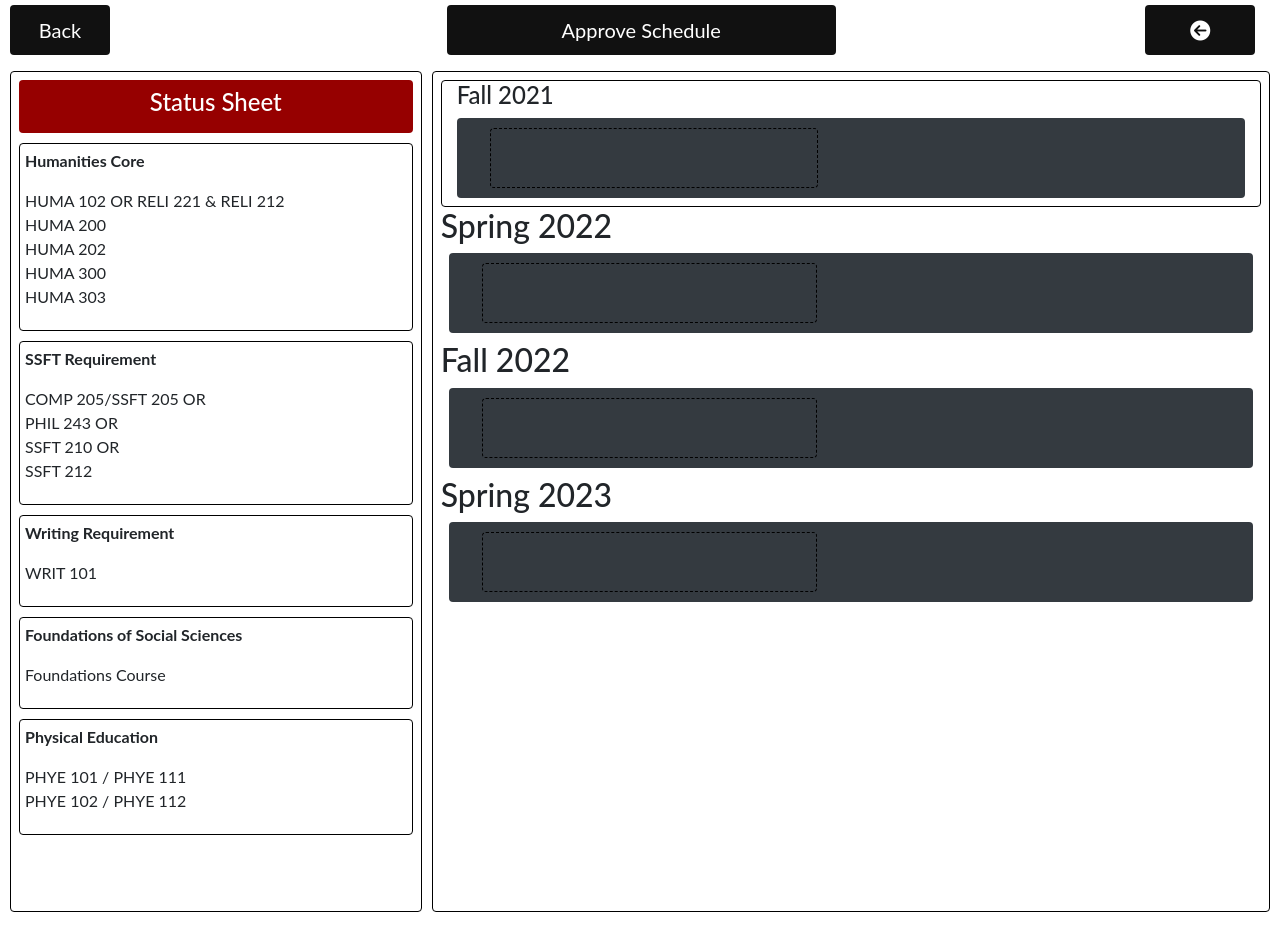
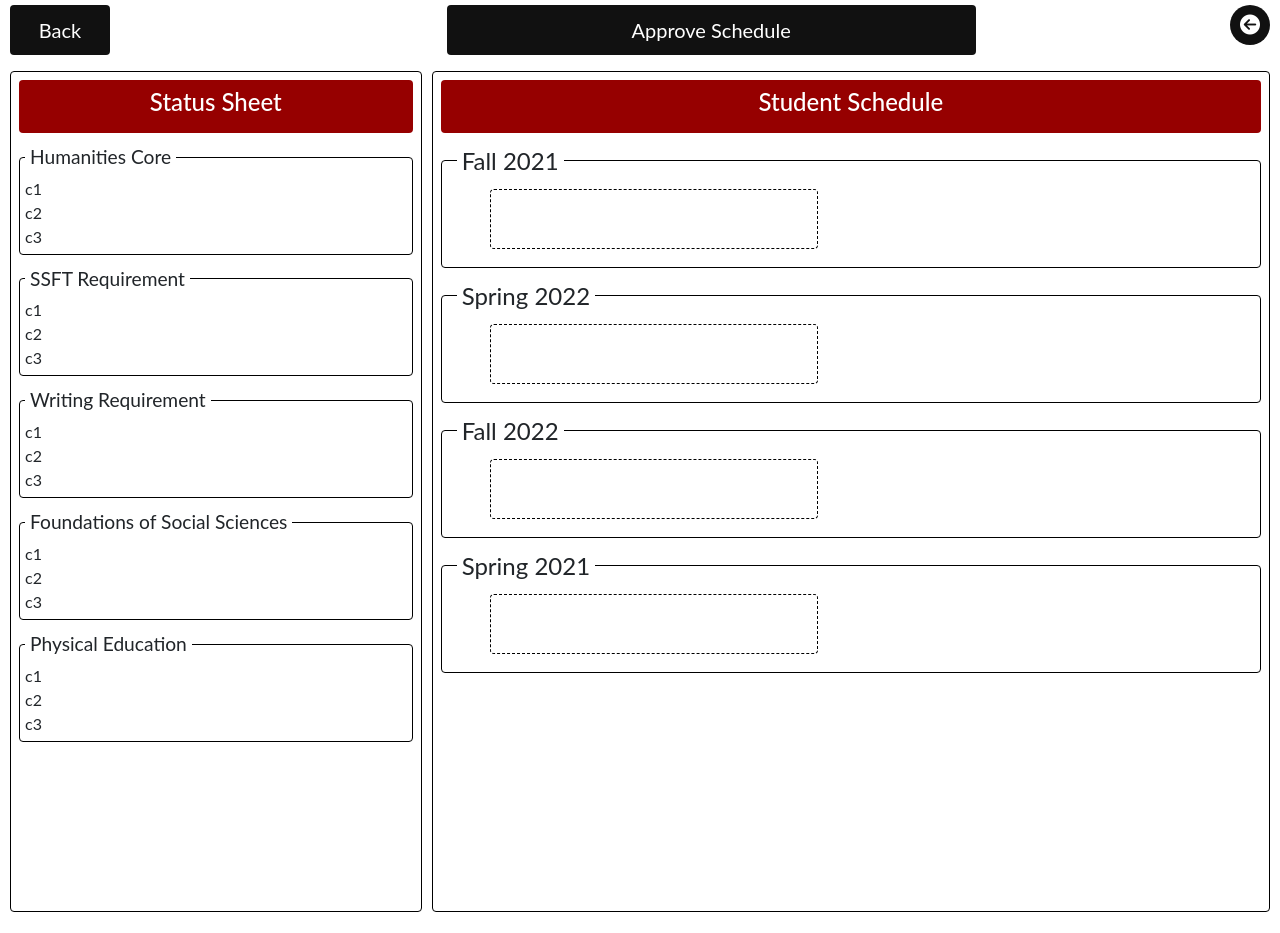
Before and after one commit to redParrot17/Senior-Project-CAZM, a Flask app: page /advisorSchReview/ in a window 1280 px wide. Run offline with Flask 2, Linux system fonts and the light colour scheme; some libraries are stand-ins or nearby versions.

Commit message:
Finished making the advisor review page look nice/much better!

```diff
--- a/server.py
+++ b/server.py
@@ -1,5 +1,9 @@
 from flask import Flask,render_template
+
+''' set app, cache time, and session secret key '''
 app = Flask(__name__)
+app.config['SEND_FILE_MAX_AGE_DEFAULT'] = 0 # no cache
+app.config["SECRET_KEY"] = "!kn4fs%dkl#JED*BKS89" # Secret Key for Sessions
 
 @app.route('/')
 def index():
@@ -11,4 +15,39 @@ def login():
 
 @app.route('/advisorSchReview/')
 def advisorSchReview():
-    return render_template('advisorStudentScheduleReview.html')
+    classes=["Fall 2021","Spring 2022","Fall 2022","Spring 2021"]
+    statusSheet=[
+	{
+		"title":"Humanities Core",
+		"classes": ["c1", "c2", "c3"]
+
+	},
+    {
+		"title":"SSFT Requirement",
+		"classes": ["c1", "c2", "c3"]
+
+	},
+    {
+		"title":"Writing Requirement",
+		"classes": ["c1", "c2", "c3"]
+
+	},
+    {
+		"title":"Foundations of Social Sciences",
+		"classes": ["c1", "c2", "c3"]
+
+	},
+	{
+		"title":"Physical Education",
+		"classes": ["c1", "c2", "c3"]
+
+	}
+]
+    return render_template('advisorStudentScheduleReview.html', classes=classes, statusSheet=statusSheet)
+
+
+if __name__ == "__main__":
+    app.run(debug=True)
+
+# Having debug=True allows possible Python errors to appear on the web page
+# run with $> python server.py
--- a/static/css/advisorStudentSchedule.css
+++ b/static/css/advisorStudentSchedule.css
@@ -14,6 +14,20 @@ body {
   overflow-x: hidden;
   transition: 0.5s;
   padding-top: 10px;
+}
+
+.topLeftRounded{
+  border-top-left-radius: 3px;
+  border-top-right-radius: 0px;
+  border-bottom-left-radius: 0px;
+  border-bottom-right-radius: 0px;
+}
+
+.topRightRounded{
+  border-top-right-radius: 3px;
+  border-top-left-radius: 0px;
+  border-bottom-left-radius: 0px;
+  border-bottom-right-radius: 0px;
 }
 
 .sidebar a {
@@ -38,6 +52,15 @@ body {
 }
 
 .openbtn {
+  font-size: 20px;
+  cursor: pointer;
+  background-color: #111;
+  color: white;
+  padding: 10px 10px;
+  border: none;
+  width: 100%;
+}
+.approvebtn {
   font-size: 20px;
   cursor: pointer;
   background-color: #111;
@@ -102,6 +125,12 @@ body {
 	background-color: #F5F5F5;
 }
 
+#mySidebar{
+  display: flex;
+  flex-flow: column;
+  height: 100%;
+}
+
 
 .row-1{
   flex-shrink: 1;
@@ -125,18 +154,36 @@ body {
 .scheduleContainer{
   background-color: white;
   border: 1px solid black;
+  margin-top: 10px;
+  margin-bottom: 10px;
+  padding-top: 10px;
+
   //data-mdb-perfect-scrollbar='true'
 }
 
+legend {
+    width: auto;
+    padding-left: 5px;
+    padding-right: 5px;
+    margin: 0px;
+}
+
+.StatusSheetTitles{
+  font-size: 1.2rem;
+}
+
 .searchContainer{
-  height: 60%;
+  flex: 1 1 auto;
   width: 90%;
-  background-color: red;
+  background-color: white;
+  display: flex;
+  flex-direction: column;
 }
 .filterContainer{
-  height: 30%;
+  height: auto;
   width: 90%;
   padding: 0;
+  padding-bottom: 10px;
   background-color: white;
 }
 
@@ -304,3 +351,12 @@ border-color: black !important;
 background-color: #960000 !important;
 color: white !important;
 }
+
+.border{
+  border: 1px solid black !important;
+  flex: 1 1 auto;
+}
+
+.form-group{
+  margin-bottom: 0px;
+}
--- a/static/css/drag-drop.css
+++ b/static/css/drag-drop.css
@@ -14,7 +14,7 @@
 .drag_container {
     width: 90%;
     height: 60px;
-    margin: 10px;
+    margin-bottom: 10px;
     border: 1px dashed black;
     display: flex;
     align-items: center;
@@ -26,5 +26,5 @@
     justify-content: center;
 }
 .drag_box_container {
-      /* min-width: 500px; */
+      background-color: white;
 }
--- a/static/js/side-bar.js
+++ b/static/js/side-bar.js
@@ -1,16 +1,16 @@
 function toggleSideBar(event){
-  let btn=event.target;
+  let btn=event.target.parentElement;
   if(btn.classList.contains("selected")){
     document.getElementById("mySidebar").style.width = "0";
     document.getElementById("middle").style.marginRight= "0";
     btn.classList.remove("selected");
-    btn.innerHTML='<i class="fas fa-arrow-circle-left"></i>';
+    btn.innerHTML='<i class=" openbtn fas fa-arrow-circle-left rounded-circle" ></i>';
   }
   else{
     btn.classList.add("selected");
     document.getElementById("mySidebar").style.width = "275px";
     document.getElementById("middle").style.marginRight = "275px";
-    btn.innerHTML='<i class="fas fa-arrow-circle-right"></i>';
+    btn.innerHTML='<i class=" openbtn fas fa-arrow-circle-right rounded-circle" ></i>';
   }
 
 }
--- a/templates/advisorStudentScheduleReview.html
+++ b/templates/advisorStudentScheduleReview.html
@@ -30,41 +30,16 @@
           <div class="SSheaderText rounded p-2">
             <h4> Status Sheet </h4>
           </div>
-          <div class="statusSheetSectionContainer container rounded">
-            <p><b>Humanities Core</b></p>
-            <p>HUMA 102 OR RELI 221 & RELI 212
-              <br /> HUMA 200
-              <br /> HUMA 202
-              <br /> HUMA 300
-              <br /> HUMA 303
-            </p>
-          </div>
 
-          <div class="statusSheetSectionContainer container rounded">
-            <p><b>SSFT Requirement</b></p>
-            <p>COMP 205/SSFT 205  OR
-              <br /> PHIL 243  OR
-              <br /> SSFT 210  OR
-              <br /> SSFT 212
-            </p>
-          </div>
+          {% for item in statusSheet %}
 
-          <div class="statusSheetSectionContainer container rounded">
-            <p><b>Writing Requirement</b></p>
-            <p>WRIT 101
-            </p>
-          </div>
-          <div class="statusSheetSectionContainer container rounded">
-            <p><b>Foundations of Social Sciences</b></p>
-            <p>Foundations Course
-            </p>
-          </div>
-          <div class="statusSheetSectionContainer container rounded">
-            <p><b>Physical Education</b></p>
-            <p>PHYE 101 / PHYE 111
-              <br /> PHYE 102 / PHYE 112
-            </p>
-          </div>
+          <fieldset class="statusSheetSectionContainer container rounded">
+            <legend class="StatusSheetTitles"> {{item.get("title")}}</legend>
+            {%for class in item.get("classes")%}
+                {{class}} <br />
+            {% endfor %}
+          </fieldset>
+          {%endfor%}
         </div>
       <!-- </div> -->
 
@@ -73,45 +48,32 @@
 
     <div class="col" id="middle">
       <div class="row">
-        <div class="col-6">
-          <button class="button openbtn rounded" type="button">Approve Schedule</button>
+        <div class="col-8">
+          <button class="button approvebtn rounded" type="button">Approve Schedule</button>
         </div>
-        <div class="col-2 ml-auto">
+        <div class="ml-auto" onclick="toggleSideBar(event)">
 
           <!-- Sometime the arrow duplicates-->
+        <i class=" openbtn fas fa-arrow-circle-left rounded-circle" ></i>
 
-          <button class="openbtn rounded" onclick="toggleSideBar(event)"><i class="fas fa-arrow-circle-left"></i></button>
+          <!-- <button class="openbtn rounded-circle" onclick="toggleSideBar(event)"><i class="fas fa-arrow-circle-left"></i></button> -->
         </div>
       </div>
       <div class="container outsideContainer mt-3 p-2 mb-3 rounded overflow-auto" id="Scrollstyle">
-        <div class = "container scheduleContainer rounded">
-          <h4> Fall 2021 </h4>
-          <div class="row bg-dark rounded mb-2 drag_box_container mt-0" id="btn_cont">
+        <div class="SSheaderText rounded p-2">
+          <h4> Student Schedule </h4>
+        </div>
+
+        {% for class in classes %}
+        <fieldset class="container scheduleContainer rounded">
+          <legend> {{class}} </legend>
+          <div class="row rounded mb-2 drag_box_container mt-0" id="btn_cont">
               <div class="col-6 drag_box">
                   <div class="drag_container rounded" ondrop="drop(event)" ondragover="allowDrop(event)"></div>
               </div>
           </div>
-        </div>
-        <h2> Spring 2022 </h2>
-        <div class="row bg-dark rounded m-2 drag_box_container" id="btn_cont">
-            <div class="col-6 drag_box">
-                <div class="drag_container rounded" ondrop="drop(event)" ondragover="allowDrop(event)"></div>
-            </div>
-        </div>
-
-        <h2> Fall 2022 </h2>
-        <div class="row bg-dark rounded m-2 drag_box_container" id="btn_cont">
-            <div class="col-6 drag_box">
-                <div class="drag_container rounded" ondrop="drop(event)" ondragover="allowDrop(event)"></div>
-            </div>
-        </div>
-
-        <h2> Spring 2023 </h2>
-        <div class="row bg-dark rounded m-2 drag_box_container" id="btn_cont">
-            <div class="col-6 drag_box">
-                <div class="drag_container rounded" ondrop="drop(event)" ondragover="allowDrop(event)"></div>
-            </div>
-        </div>
+        </fieldset>
+        {% endfor %}
       </div>
     </div>
   </div>
@@ -128,7 +90,7 @@
     </button>
   </div>
   <div class="container filterContainer mt-3 mb-3 rounded">
-    <div class="headerText rounded">
+    <div class="headerText rounded-top">
       Filters
     </div>
     <label class="Checkcontainer">Pre-requisites Met
@@ -153,8 +115,8 @@
   </div>
   <div class="container searchContainer mt-3 p-0 mb-3 rounded overflow-auto" id="Scrollstyle">
     <div class="row">
-      <div class="form-group col-7 p-0">
-        <select class="form-control dropdown">
+      <div class="form-group  col-7 p-0">
+        <select class="form-control dropdown topLeftRounded">
           <option value="Semester">Semester:</option>
           <option value="Fall">Fall</option>
           <option value="Spring">Spring</option>
@@ -164,8 +126,8 @@
           <option value="Summer">Summer</option>
         </select>
       </div>
-      <div class="form-group col-5 p-0">
-        <select class="form-control dropdown">
+      <div class="form-group  col-5 p-0">
+        <select class="form-control dropdown topRightRounded">
           <option value="Year">Year:</option>
           <option value="2021">2021</option>
           <option value="2022">2022</option>
@@ -175,13 +137,50 @@
         </select>
       </div>
     </div>
+    <div class="border rounded-bottom">
+      <div id="COMP_100" class="drag_item" draggable="true" ondragstart="drag(event)" ondragend="dragEnd(event)">
+        <i class="fas fa-arrows-alt"></i>
+        <span class="drag_item_text">COMP 100</span>
+      </div>
+      <div id="COMP_102" class="drag_item" draggable="true" ondragstart="drag(event)" ondragend="dragEnd(event)">
+        <i class="fas fa-arrows-alt"></i>
+        <span class="drag_item_text">COMP 102</span>
+      </div>
+      <div id="COMP_103" class="drag_item" draggable="true" ondragstart="drag(event)" ondragend="dragEnd(event)">
+        <i class="fas fa-arrows-alt"></i>
+        <span class="drag_item_text">COMP 103</span>
+      </div>
+      <div id="COMP_104" class="drag_item" draggable="true" ondragstart="drag(event)" ondragend="dragEnd(event)">
+        <i class="fas fa-arrows-alt"></i>
+        <span class="drag_item_text">COMP 104</span>
+      </div>
+      <div id="COMP_105" class="drag_item" draggable="true" ondragstart="drag(event)" ondragend="dragEnd(event)">
+        <i class="fas fa-arrows-alt"></i>
+        <span class="drag_item_text">COMP 105</span>
+      </div>
+      <div id="COMP_106" class="drag_item" draggable="true" ondragstart="drag(event)" ondragend="dragEnd(event)">
+        <i class="fas fa-arrows-alt"></i>
+        <span class="drag_item_text">COMP 106</span>
+      </div>
+      <div id="COMP_107" class="drag_item" draggable="true" ondragstart="drag(event)" ondragend="dragEnd(event)">
+        <i class="fas fa-arrows-alt"></i>
+        <span class="drag_item_text">COMP 107</span>
+      </div>
+      <div id="COMP_108" class="drag_item" draggable="true" ondragstart="drag(event)" ondragend="dragEnd(event)">
+        <i class="fas fa-arrows-alt"></i>
+        <span class="drag_item_text">COMP 108</span>
+      </div>
+      <div id="COMP_109" class="drag_item" draggable="true" ondragstart="drag(event)" ondragend="dragEnd(event)">
+        <i class="fas fa-arrows-alt"></i>
+        <span class="drag_item_text">COMP 109</span>
+      </div>
+      <div id="COMP_110" class="drag_item" draggable="true" ondragstart="drag(event)" ondragend="dragEnd(event)">
+        <i class="fas fa-arrows-alt"></i>
+        <span class="drag_item_text">COMP 110</span>
+      </div>
       <div id="COMP_141" class="drag_item" draggable="true" ondragstart="drag(event)" ondragend="dragEnd(event)">
         <i class="fas fa-arrows-alt"></i>
         <span class="drag_item_text">COMP 141</span>
-    </div>
-    <div id="COMP_155" class="drag_item" draggable="true" ondragstart="drag(event)" ondragend="dragEnd(event)">
-      <i class="fas fa-arrows-alt"></i>
-      <span class="drag_item_text">COMP 155</span>
       </div>
       <div id="COMP_205" class="drag_item" draggable="true" ondragstart="drag(event)" ondragend="dragEnd(event)">
         <i class="fas fa-arrows-alt"></i>
@@ -191,9 +190,10 @@
         <i class="fas fa-arrows-alt"></i>
         <span class="drag_item_text">COMP 220</span>
       </div>
-    <div id="myItem" class="drag_item" draggable="true" ondragstart="drag(event)" ondragend="dragEnd(event)">
+      <div id="COMP_222" class="drag_item" draggable="true" ondragstart="drag(event)" ondragend="dragEnd(event)">
         <i class="fas fa-arrows-alt"></i>
         <span class="drag_item_text">COMP 222</span>
+      </div>
     </div>
     </div>
 </div>
```
Lines whose indentation alone changed are shown as unchanged.
